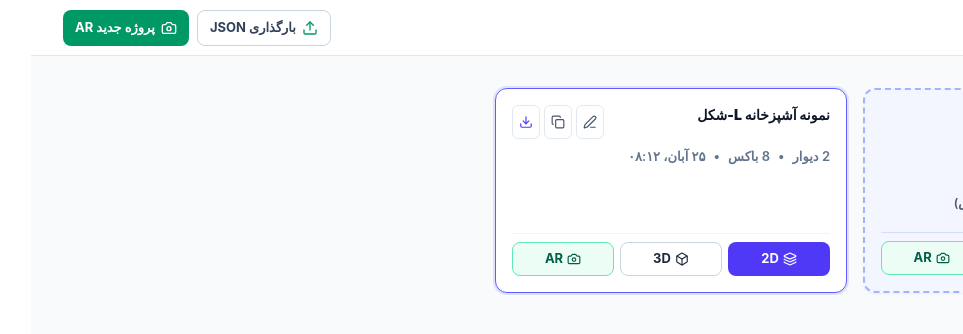
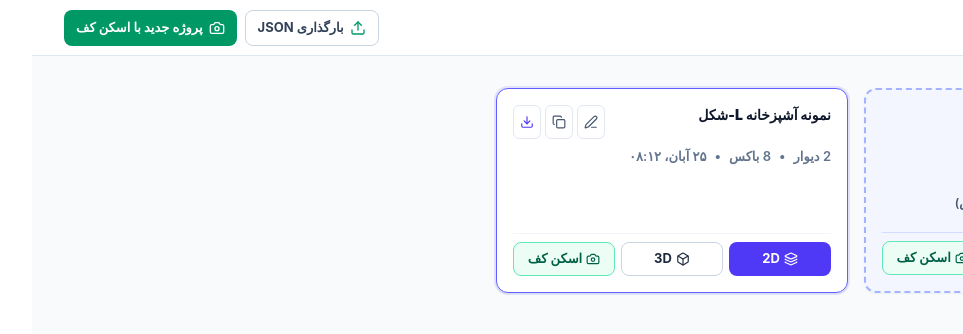
Before and after one commit to MaxLightner/kitchyar, a React (Vite) app in the folder apps/designer/: page / in a window 1280 px wide. Both pictures are taken after a click on the button "ورود به طراحی 2D". Shown: the top 334 px of the page, without its empty margins (317-1280 px from the left). Built offline with nearby package versions, Linux system fonts and the light colour scheme.

Commit message:
ux: launch floor scanning as a 3D project rather than separate AR environment

```diff
--- a/apps/designer/src/components/ProjectsScreen.tsx
+++ b/apps/designer/src/components/ProjectsScreen.tsx
@@ -105,7 +105,7 @@ export const ProjectsScreen: React.FC<ProjectsScreenProps> = ({
             className="h-9 px-3 rounded-lg bg-emerald-600 hover:bg-emerald-700 text-white text-[13px] font-bold inline-flex items-center gap-1.5"
           >
             <Camera className="w-4 h-4" />
-            <span>پروژه جدید AR</span>
+            <span>پروژه جدید با اسکن کف</span>
           </button>
         </div>
       </header>
@@ -154,7 +154,7 @@ export const ProjectsScreen: React.FC<ProjectsScreenProps> = ({
                 className="h-8 rounded-lg border border-emerald-300 bg-emerald-50 hover:bg-emerald-100 text-emerald-800 text-[13px] font-bold inline-flex items-center justify-center gap-1"
               >
                 <Camera className="w-3.5 h-3.5" />
-                <span>AR</span>
+                <span>اسکن کف</span>
               </button>
             </div>
           </article>
@@ -276,7 +276,7 @@ export const ProjectsScreen: React.FC<ProjectsScreenProps> = ({
                     className="h-8 rounded-lg border border-emerald-300 bg-emerald-50 hover:bg-emerald-100 text-emerald-800 text-[13px] font-bold inline-flex items-center justify-center gap-1"
                   >
                     <Camera className="w-3.5 h-3.5" />
-                    <span>AR</span>
+                    <span>اسکن کف</span>
                   </button>
                 </div>
               </article>
```
